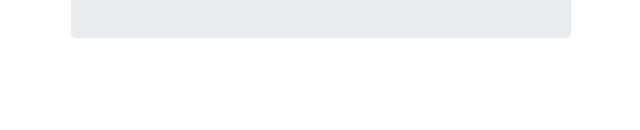
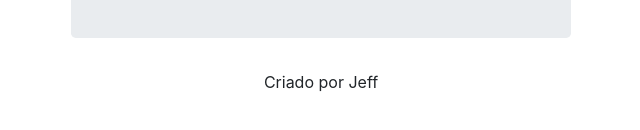
Before and after one commit to fergo8/angularjs_branas, a plain HTML site: page aula_03/index.html in a window 1280 px wide. Shown: the part 596-726 px from the top of the page, without its empty margins (319-959 px from the left). Drawn offline with nearby package versions, Linux system fonts and the light colour scheme.

Commit message:
#3 - Usando Diretivas - Parte 2

```diff
--- /dev/null
+++ b/aula_03/footer.html
@@ -0,0 +1 @@
+<footer style="text-align: center">Criado por Jeff</footer>
--- a/aula_03/index.html
+++ b/aula_03/index.html
@@ -116,6 +116,8 @@
         </table>
     </div>
 
+    <div ng-include="'footer.html'"></div>
+
     <script src="https://code.jquery.com/jquery-3.5.1.slim.min.js" integrity="sha384-DfXdz2htPH0lsSSs5nCTpuj/zy4C+OGpamoFVy38MVBnE+IbbVYUew+OrCXaRkfj" crossorigin="anonymous"></script>
     <script src="https://cdn.jsdelivr.net/npm/bootstrap@4.6.0/dist/js/bootstrap.bundle.min.js" integrity="sha384-Piv4xVNRyMGpqkS2by6br4gNJ7DXjqk09RmUpJ8jgGtD7zP9yug3goQfGII0yAns" crossorigin="anonymous"></script>
 </body>
```
Also changed, not shown: 1 other file.
